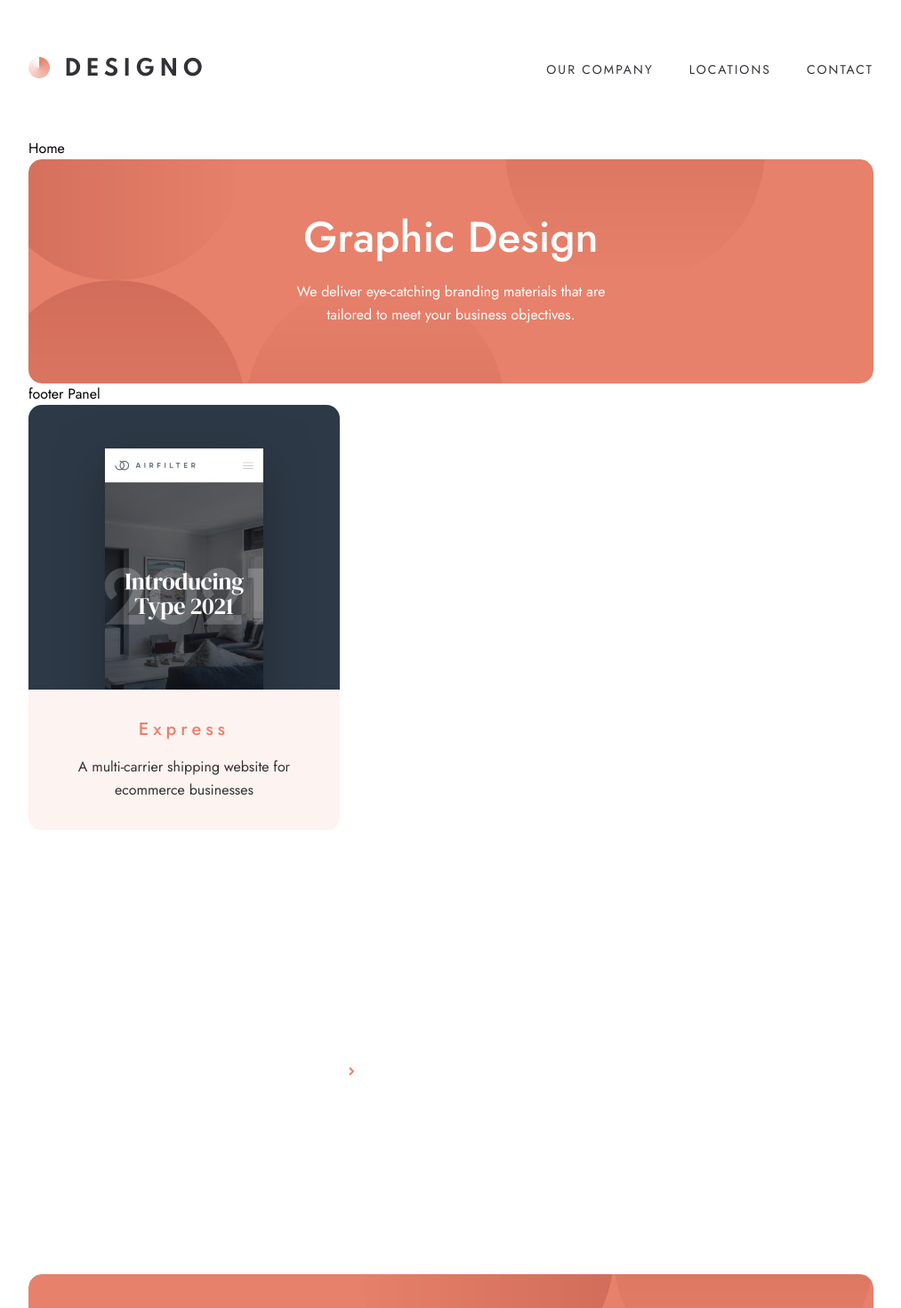
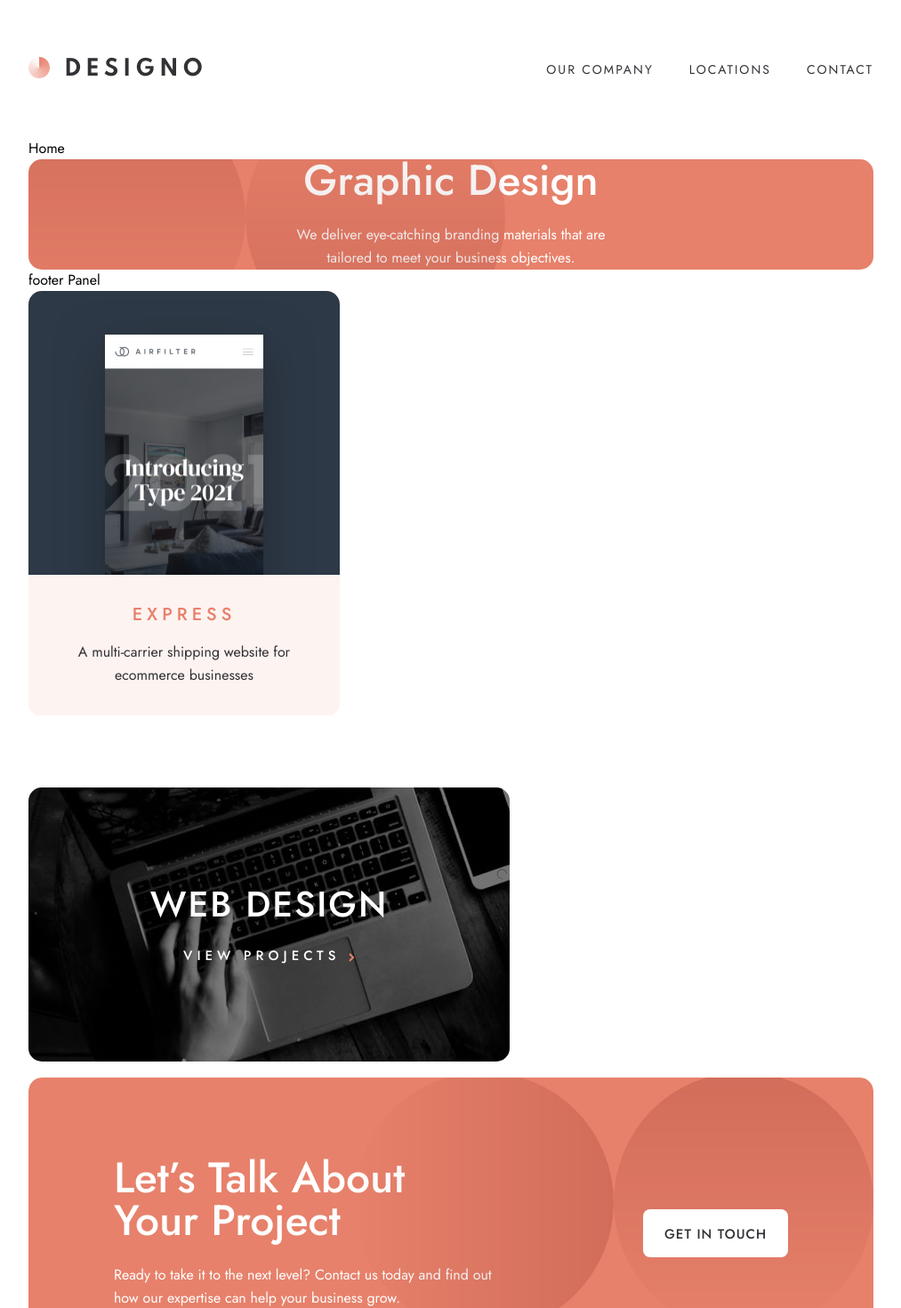
Before and after one commit to mehdi-zibout/fem-designo, a React (Vite) app: page / in a window 1280 px wide. Shown: the top 1470 px of the page at 89% size, without its empty margins (133-1146 px from the left). Built offline with nearby package versions, Linux system fonts and the light colour scheme.

Commit message:
Add projects page / may have broke call to action

```diff
--- a/src/App.tsx
+++ b/src/App.tsx
@@ -9,7 +9,8 @@ import Design from "./pages/Design";
 function App() {
   return (
     <BrowserRouter>
-      <div className="tablet:px-10 desktop:px-[10.31rem] ">
+      <div className="desktop:max-w-[1440px] mx-auto">
+        <div className="tablet:px-10  desktop:px-[10.31rem] ">
           <Navbar />
           <Routes>
             <Route path="/" element={<Home />} />
@@ -19,6 +20,7 @@ function App() {
             <Route path="/work/:type" element={<Design />} />
           </Routes>
         </div>
+      </div>
       <Footer />
     </BrowserRouter>
   );
--- /dev/null
+++ b/src/Data/data.tsx
@@ -0,0 +1,74 @@
+import { ReactComponent as GraphicPattern } from "../assets/graphic-design/desktop/bg-pattern-intro-graphic.svg";
+import imgAirFilter from "../assets/app-design/desktop/image-airfilter.jpg";
+import imgTimBrown from "../assets/graphic-design/desktop/image-change.jpg";
+import imgBoxedWater from "../assets/graphic-design/desktop/image-boxed-water.jpg";
+import imgScience from "../assets/graphic-design/desktop/image-science.jpg";
+import { stringify } from "postcss";
+
+const DATA = [
+  {
+    id: 1,
+    introPanel: {
+      content: (
+        <>
+          <h1 className="text-h1 mb-6 capitalize">Graphic Design</h1>
+          <p className="text-body">
+            We deliver eye-catching branding materials that are <br />
+            tailored to meet your business objectives.
+          </p>
+        </>
+      ),
+      Pattern: GraphicPattern,
+      patternPosition: "-bottom-[70%] -left-[5%] ",
+    },
+    projects: [
+      {
+        id: 1,
+        title: "tim brown",
+        description:
+          "A book cover designed for Tim Brown’s new release, ‘Change’",
+        image: imgTimBrown,
+      },
+      {
+        id: 2,
+        title: "boxed water",
+        description: "A simple packaging concept made for Boxed Water",
+        image: imgBoxedWater,
+      },
+      {
+        id: 3,
+        title: "science!",
+        description:
+          "A poster made in collaboration with the Federal Art Project",
+        image: imgScience,
+      },
+    ],
+  },
+];
+type dataType = {
+  data: typeof DATA[0];
+  navigation: { title: string; className: string }[];
+};
+export function getData(design: string | undefined): dataType | undefined {
+  switch (design) {
+    case "graphic":
+      return {
+        data: DATA[0],
+        navigation: [
+          {
+            title: "app",
+            className:
+              "mb-6 desktop:mb-0 w-full bg-cover desktop:w-[541px] h-[308px] bg-[linear-gradient(rgba(0,_0,_0,_0.5)_100%,_rgba(0,_0,_0,_0.5)100%),url(./assets/home/desktop/image-app-design.jpg)] hover:bg-[linear-gradient(rgba(231,_129,_107,_0.8)_100%,_rgba(231,_129,_107,_0.8)_100%),url(./assets/home/desktop/image-app-design.jpg)]",
+          },
+          {
+            title: "web",
+            className:
+              "desktop:w-[541px] bg-cover w-full h-[308px] bg-[linear-gradient(rgba(0,_0,_0,_0.5)_100%,_rgba(0,_0,_0,_0.5)100%),url(./assets/home/desktop/image-web-design-small.jpg)] hover:bg-[linear-gradient(rgba(231,_129,_107,_0.8)_100%,_rgba(231,_129,_107,_0.8)_100%),url(./assets/home/desktop/image-web-design-small.jpg)]",
+          },
+        ],
+      };
+
+    default:
+      break;
+  }
+}
--- a/src/components/Footer.tsx
+++ b/src/components/Footer.tsx
@@ -12,12 +12,12 @@ import { ReactComponent as Iconinstagram } from "../assets/shared/desktop/icon-i
 function Footer() {
   const { pathname } = useLocation();
   return (
-    <div className="relative">
+    <div className="relative ">
       {pathname !== "/contact" && (
         <div className="tablet:h-[266px] desktop:h-[215px] h-[270px]">
-          <div className="absolute left-0 right-0 mx-auto tablet:px-10 desktop:px-[10.31rem]  desktop:top-[5%] tablet:-top-[3%] top-[1%] px-6">
+          <div className="absolute left-0 right-0  tablet:px-10 desktop:px-[10.31rem] desktop:max-w-[1440px] mx-auto desktop:top-[-10%] tablet:-top-[3%] top-[5%] px-6">
             <Panel
-              className="flex desktop:justify-between desktop:px-24 items-center desktop:flex-row flex-col justify-center text-center desktop:text-left desktop:py-0 py-16 px-6 "
+              className="tablet:h-[21.875rem] h-[23.68rem] rounded-[15px] flex desktop:justify-between desktop:px-24 items-center desktop:flex-row flex-col justify-center text-center desktop:text-left desktop:py-0 py-16 px-6 "
               content={
                 <>
                   <div className="">
--- a/src/components/shared/NavCard.tsx
+++ b/src/components/shared/NavCard.tsx
@@ -1,14 +1,11 @@
 import { ReactComponent as IconRight } from "../../assets/shared/desktop/icon-right-arrow.svg";
 import { Link } from "react-router-dom";
-function NavCard({ title, imageUrl, size, link }: NavCardProps) {
-  const bg = `bg-[linear-gradient(rgba(0,_0,_0,_0.5)_100%,_rgba(0,_0,_0,_0.5)100%),url(${imageUrl})]`;
-  const bgHover = `hover:bg-[linear-gradient(rgba(231,_129,_107,_0.8)_100%,_rgba(231,_129,_107,_0.8)_100%),url(${imageUrl})]`;
+function NavCard({ title, className, link }: NavCardProps) {
   return (
     <Link
       to={link}
       className={`rounded-[15px] flex justify-center items-center flex-col
-       ${size} text-white ${bg} ${bgHover}
-     cursor-pointer
+        text-white  cursor-pointer ${className}
        `}
     >
       <div className="uppercase text-h2 pb-6">{title}</div>
@@ -23,7 +20,6 @@ export default NavCard;
 
 type NavCardProps = {
   title: string;
-  size: string;
-  imageUrl: string;
+  className: string;
   link: string;
 };
--- a/src/components/shared/Panel.tsx
+++ b/src/components/shared/Panel.tsx
@@ -1,12 +1,8 @@
 import type { FunctionComponent, ReactNode, SVGProps } from "react";
 function Panel({ content, Pattern, patternPosition, className }: PanelProps) {
   return (
-    <div className="relative  rounded-[15px] overflow-hidden">
-      <div
-        className={`bg-peach  rounded-[15px] ${className}  w-full desktop:h-[252px]   text-white `}
-      >
-        {content}
-      </div>
+    <div className="relative  tablet:rounded-[15px] overflow-hidden">
+      <div className={`bg-peach ${className} w-full text-white`}>{content}</div>
       <Pattern className={`absolute  ${patternPosition}`} />
     </div>
   );
--- a/src/components/shared/ProjectCard.tsx
+++ b/src/components/shared/ProjectCard.tsx
@@ -1,16 +1,26 @@
 import imgAirFilter from "../../assets/app-design/desktop/image-airfilter.jpg";
 function ProjectCard({ img, title, description }: ProjectCardProps) {
   return (
-    <div className="px-6 tablet:px-0 cursor-pointer">
-      <div className="group overflow-hidden w-full  tablet:px-0  rounded-t-[15px] rounded-b-[15px] desktop:w-[350px]  tablet:flex desktop:block  tablet:rounded-l-[15px] tablet:rounded-r-[15px] ">
-        <div className="h-2/3">
-          <img src={img} className="" alt={title + " " + description} />
+    <div className="px-6 tablet:px-0 cursor-pointer tablet:mb-8 desktop:mb-0 mb-10">
+      <div
+        className="group overflow-hidden w-full    rounded-[15px]
+      desktop:max-w-[21.875rem] h-[29.875rem] tablet:h-[19.375rem] desktop:h-[29.875rem]  tablet:flex desktop:block"
+      >
+        <div
+          className="tablet:h-full tablet:w-1/2 desktop:w-full desktop:h-2/3 h-2/3 bg-cover"
+          style={{ backgroundImage: `url(${img})` }}
+        >
+          {/* <img
+            src={img}
+            className="w-full h-auto min-h-full min-w-full bg-cover"
+            alt={title + " " + description}
+          /> */}
         </div>
         <div className="p-8 text-center flex justify-center items-center flex-col group-hover:bg-peach  bg-[#FDF3F0] transition duration-500">
-          <h2 className="text-peach cursor-text text-h3 mb-4 group-hover:text-white  transition duration-500">
+          <h2 className="text-peach uppercase cursor-text text-h3 mb-4 group-hover:text-white  transition duration-500">
             {title}
           </h2>
-          <p className="text-body text-darkGrey cursor-text desktop:w-[286px] group-hover:text-white tablet:w-[277px] w-[267px]  transition duration-500">
+          <p className="text-body text-darkGrey cursor-text desktop:max-w-[286px] group-hover:text-white tablet:max-w-[277px] max-w-[267px]  transition duration-500">
             {description}
           </p>
         </div>
--- a/src/pages/Design.tsx
+++ b/src/pages/Design.tsx
@@ -1,8 +1,50 @@
 import { useParams } from "react-router-dom";
+import Panel from "../components/shared/Panel";
+import ProjectCard from "../components/shared/ProjectCard";
+import NavCard from "../components/shared/NavCard";
+import { getData } from "../Data/data";
+import { ReactComponent as Leaf } from "../assets/shared/desktop/bg-pattern-leaf.svg";
 
 function Design() {
   const { type } = useParams();
-  return <div className="">{type} Design</div>;
+  const info = getData(type);
+  if (info) {
+    const { data, navigation } = info;
+    return (
+      <>
+        <div className="desktop:mb-40 tablet:mb-[7.5rem] mb-24">
+          <Panel
+            className="flex justify-center items-center flex-col text-center tablet:h-[15.75rem] h-[20rem]"
+            content={data.introPanel.content}
+            Pattern={data.introPanel.Pattern}
+            patternPosition={data.introPanel.patternPosition}
+          />
+          <Leaf className="absolute left-1 top-[35.1%] -z-10" />
+        </div>
+        <div className="desktop:mb-40 tablet:mb-[7.5rem]  mb-24 desktop:grid-cols-3 desktop:gap-8 grid">
+          {data.projects.map((project) => (
+            <ProjectCard
+              key={project.id}
+              img={project.image}
+              title={project.title}
+              description={project.description}
+            />
+          ))}
+        </div>
+        <div className="desktop:mb-40 tablet:mb-[7.5rem] px-6 tablet:px-0   mb-24 flex-col desktop:flex-row items-center flex justify-between">
+          {navigation.map((nav) => (
+            <NavCard
+              key={nav.title}
+              title={`${nav.title} DESIGN`}
+              className={nav.className}
+              link={`/work/${nav.title}`}
+            />
+          ))}
+        </div>
+      </>
+    );
+  }
+  return <div className="">404</div>;
 }
 
 export default Design;
--- a/src/pages/Home.tsx
+++ b/src/pages/Home.tsx
@@ -34,8 +34,9 @@ function Home() {
       <NavCard
         link="/work/web"
         title={"WEB DESIGN"}
-        size={"w-[541px] h-[308px]"}
-        imageUrl={"./assets/home/desktop/image-web-design-small.jpg"}
+        className={
+          "w-[541px] h-[308px] bg-[linear-gradient(rgba(0,_0,_0,_0.5)_100%,_rgba(0,_0,_0,_0.5)100%),url(./assets/home/desktop/image-web-design-small.jpg)] hover:bg-[linear-gradient(rgba(231,_129,_107,_0.8)_100%,_rgba(231,_129,_107,_0.8)_100%),url(./assets/home/desktop/image-web-design-small.jpg)]"
+        }
       />
       <div className="py-10"></div>
     </div>
```
Lines whose indentation alone changed are shown as unchanged.
